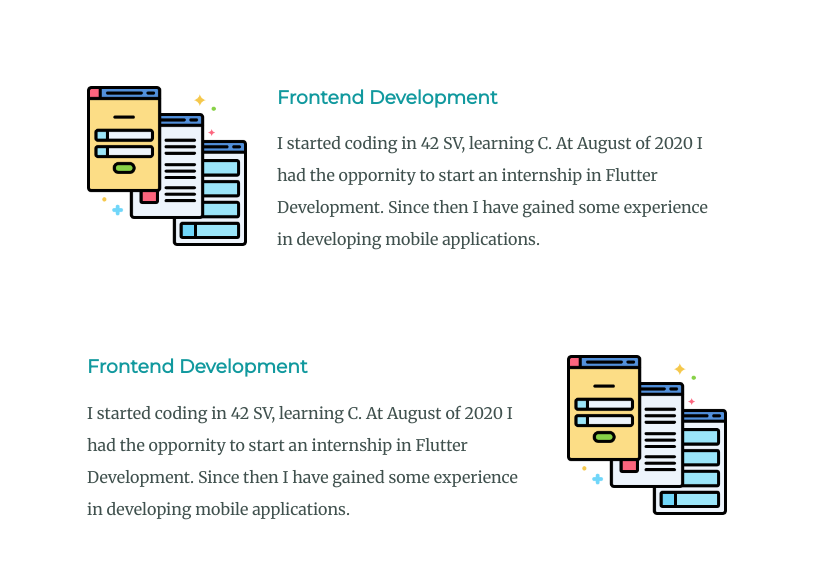
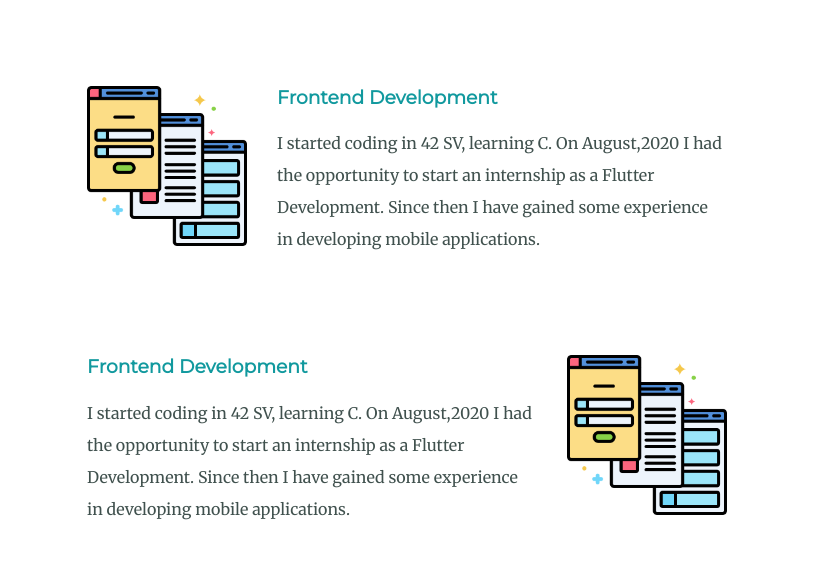
Before and after one commit to alineayumi/cv, a plain HTML site: page index.html in a window 1280 px wide. Shown: the part 1640-2215 px from the top of the page, without its empty margins (233-1048 px from the left). Drawn offline with Linux system fonts and the light colour scheme.

Commit message:
fix: typos

```diff
--- a/index.html
+++ b/index.html
@@ -32,12 +32,12 @@
       <div class="skill-row">
         <img class="mob-dev" src="images/skill-mobile-dev.png" alt="">
         <h3>Frontend Development</h3>
-        <p>I started coding in 42 SV, learning C. At August of 2020 I had the oppornity to start an internship in Flutter Development. Since then I have gained some experience in developing mobile applications.</p>
+        <p>I started coding in 42 SV, learning C. On August,2020 I had the opportunity to start an internship as a Flutter Development. Since then I have gained some experience in developing mobile applications.</p>
       </div>
       <div class="skill-row">
         <img class="mob-dev2" src="images/skill-mobile-dev.png" alt="">
         <h3>Frontend Development</h3>
-        <p>I started coding in 42 SV, learning C. At August of 2020 I had the oppornity to start an internship in Flutter Development. Since then I have gained some experience in developing mobile applications.</p>
+        <p>I started coding in 42 SV, learning C. On August,2020 I had the opportunity to start an internship as a Flutter Development. Since then I have gained some experience in developing mobile applications.</p>
       </div>
     </div>
     <hr>
```
